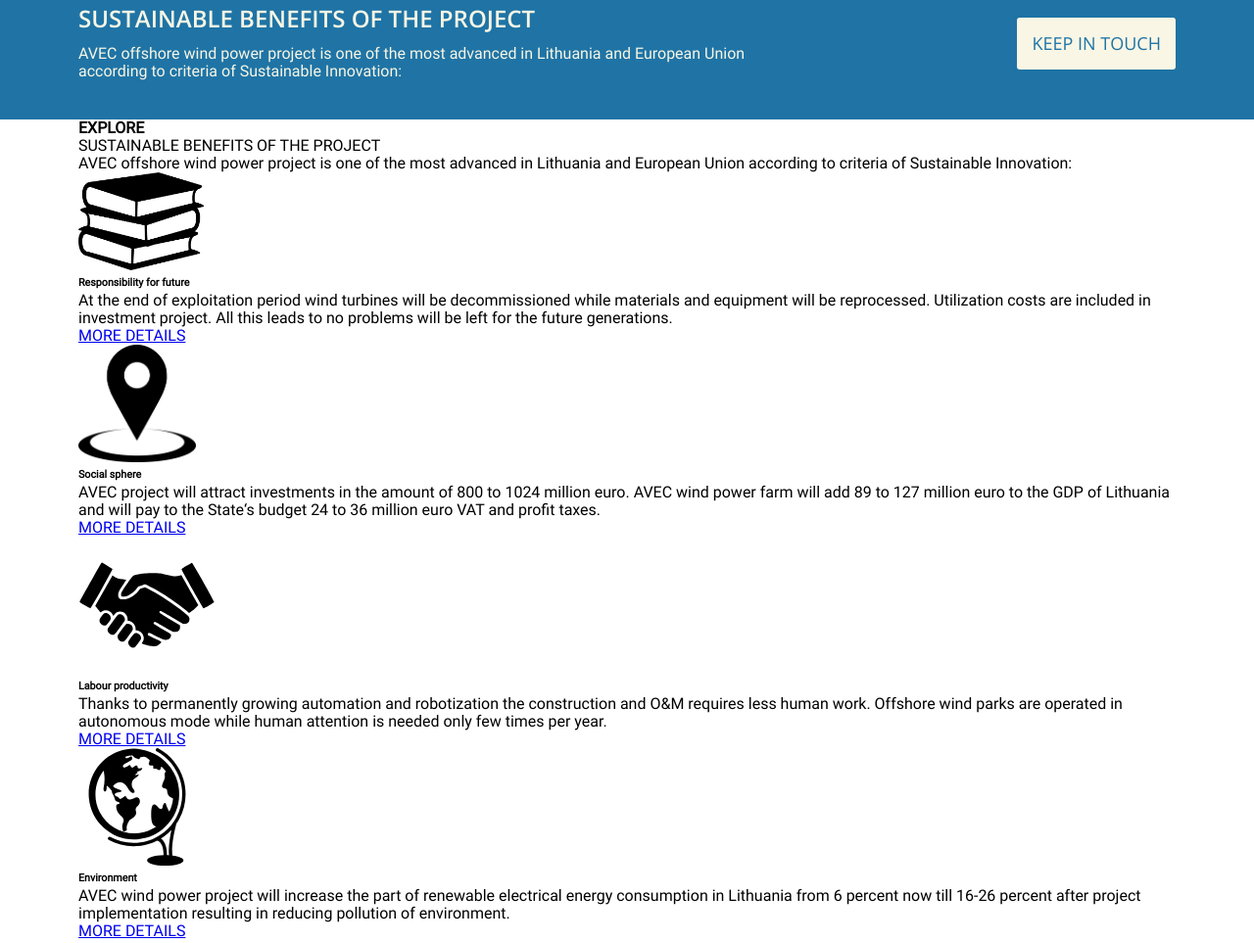
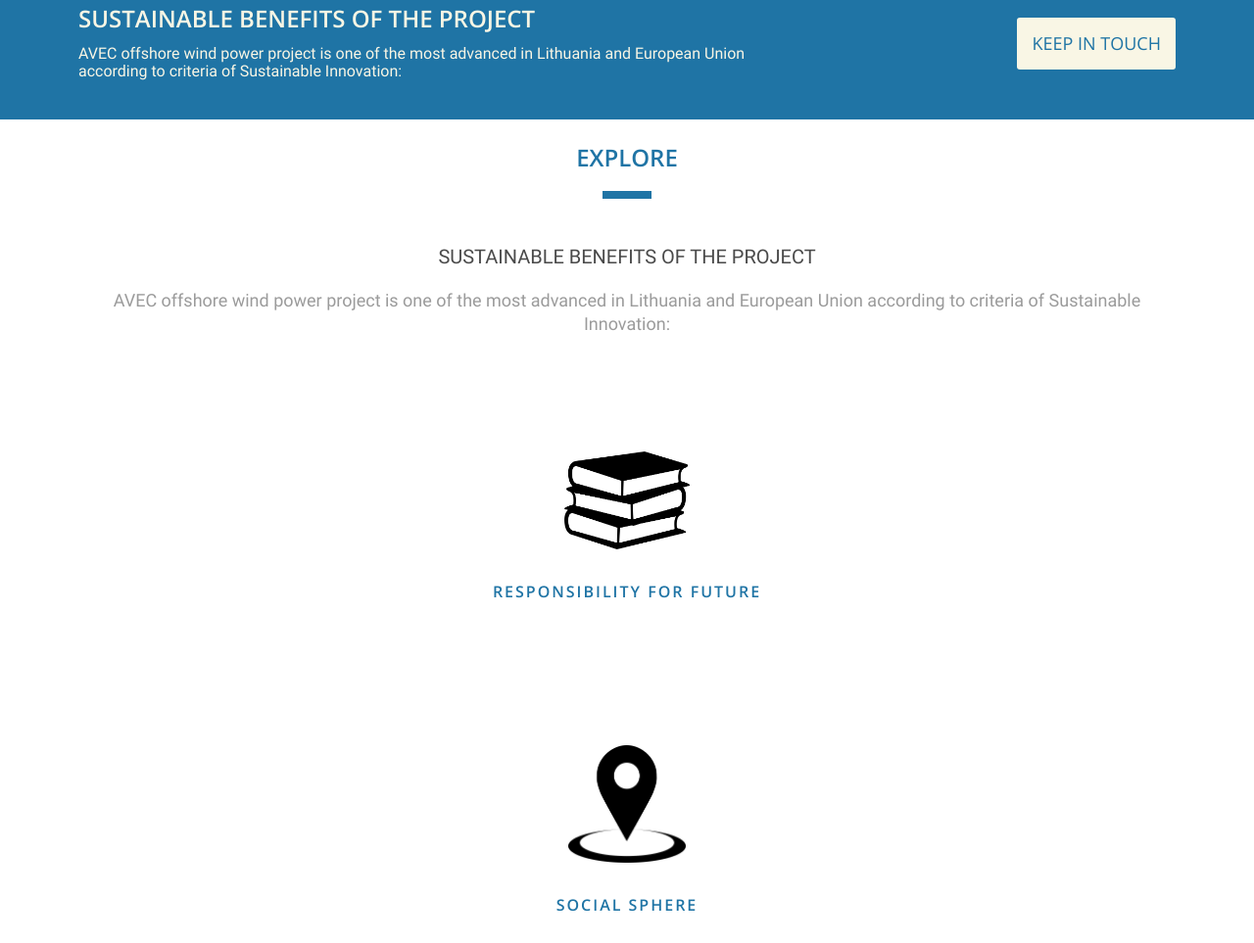
Before and after one commit to adzedas63/mobile-firs, a plain HTML site: page index.html in a window 1280 px wide. Shown: the part 840-1803 px from the top of the page at 98% size. Drawn offline with nearby package versions, Linux system fonts and the light colour scheme.

Commit message:
Add files via upload

```diff
--- /dev/null
+++ b/scss/global.scss
@@ -0,0 +1,106 @@
+@import 'vars';
+@import 'fonts';
+
+html {
+    box-sizing: border-box;
+}
+*,*::after,*::before {
+    box-sizing: inherit;
+}
+
+h1, h2, h3, h4, h5, h6 {
+    margin: 0;
+}
+ul, li {
+    margin: 0;
+    padding: 0;
+    list-style: none;
+}
+button {
+    padding: 0;
+}
+p {
+    margin: 0;
+}
+a {
+    text-decoration: none;
+    color: inherit;
+}
+body {
+    min-width: 320px;
+    overflow-x: hidden;
+    font-family: 'Roboto-Regular',  'Courier New', Courier, monospace, 'sans-serif';
+    font-weight: 400;
+    font-size: 16px;
+    line-height: 18px;
+    color: $default-color;
+}
+
+.container {
+    padding: 0 20px;
+}
+
+@media (min-width: 378px){
+    .container{
+        max-width: 600px;
+        margin: 0 auto;
+
+    }
+}
+
+@media (min-width: 640px){
+    .container{
+        max-width: 800px;
+        margin: 0 auto;
+
+    }
+}
+
+@media (min-width: 768px){
+    .container{
+        max-width: 900px;
+        padding: 0 40px;
+        margin: 0 auto;
+
+    }
+}
+
+@media (min-width: 1024px){
+    .container{
+        max-width: 1200px;
+        margin: 0 auto;
+        padding: 0 40px;
+    }
+}
+
+@media (min-width: 1440px){
+    .container{
+        max-width: 1520px;
+    }
+}
+
+@media (min-width: 2560px){
+    .container{
+        max-width: 2800px;
+    }
+}
+
+.title {
+    line-height: 28px;
+    font-size: 24px;
+    color: $accent;
+    @extend %open-700;
+    position: relative;
+    padding-bottom: 28px;
+    &::after {
+        content: "";
+        position: absolute;
+        width: 50px;
+        height: 8px;
+        background-color: $accent;
+        bottom: 0;
+        left: 0;
+        right: 0;
+        margin: 0 auto;
+    }
+}
--- a/scss/style.scss
+++ b/scss/style.scss
@@ -1,84 +1,8 @@
 @import 'vars';
 @import 'fonts';
+@import 'global';
 
-html {
-    box-sizing: border-box;
-}
-*,*::after,*::before {
-    box-sizing: inherit;
-}
 
-h1, h2, h3, h4, h5, h6 {
-    margin: 0;
-}
-ul, li {
-    margin: 0;
-    padding: 0;
-    list-style: none;
-}
-button {
-    padding: 0;
-}
-p {
-    margin: 0;
-}
-body {
-    min-width: 320px;
-    overflow-x: hidden;
-    font-family: 'Roboto-Regular',  'Courier New', Courier, monospace, 'sans-serif';
-    font-weight: 400;
-    font-size: 16px;
-    line-height: 18px;
-}
-
-.container {
-    padding: 0 20px;
-}
-
-@media (min-width: 378px){
-    .container{
-        max-width: 600px;
-        margin: 0 auto;
-
-    }
-}
-
-@media (min-width: 640px){
-    .container{
-        max-width: 800px;
-        margin: 0 auto;
-
-    }
-}
-
-@media (min-width: 768px){
-    .container{
-        max-width: 900px;
-        padding: 0 40px;
-        margin: 0 auto;
-
-    }
-}
-
-@media (min-width: 1024px){
-    .container{
-        max-width: 1200px;
-        margin: 0 auto;
-        padding: 0 40px;
-    }
-}
-
-@media (min-width: 1440px){
-    .container{
-        max-width: 1520px;
-    }
-}
-
-@media (min-width: 2560px){
-    .container{
-        max-width: 2800px;
-    }
-}
 
 .header {
     background-color: $accent;
@@ -468,3 +392,73 @@
         }
     }
 }
+
+.services {
+    padding: 25px 0 40px;
+    text-align: center;
+    &__title{
+        margin-bottom: 47px;
+        color: $accent;
+    }
+    &__descr {
+        line-height: 24px;
+        font-size: 20px;
+        color: $text-color;
+        margin-bottom: 21px;
+    }
+    &__text {
+        color: $default-color;
+        line-height: 24px;
+        font-size: 18px;
+        margin-bottom: 40px;
+    }
+    &__item {
+        min-height: 310px;
+        display: flex;
+        flex-direction: column;
+        justify-content: center;
+    }
+    &:hover {
+        .services__item-text{
+            display: block;
+        }
+        .services__item-link{
+            display: block;
+        }
+        .services__item-img{
+            margin-bottom: 14px;
+        }
+        .services__item-title{
+            margin-bottom: 30px;
+        }
+        .services__item-inner{
+            border: 4px solid $accent;
+            margin: 18px;
+            padding: 25px 20px 5px;
+            min-height: 277px;
+        }
+    }
+    &__item-img {
+        margin-bottom: 30px;
+    }
+    &__item-title{
+        font-size: 16px;
+        line-height: 19px;
+        letter-spacing: 2px;
+        color: $accent;
+        @extend %open-700;
+        text-transform: uppercase;
+    }
+    &__item-text{
+        display: none;
+        margin-bottom: 17px;
+        @extend %roboto-300;
+    }
+    &__item-link{
+        display: none;
+        letter-spacing: 2px;
+        color: $accent;
+        @extend %open-700;
+        text-transform: uppercase;
+    }
+}
--- a/scss/vars.scss
+++ b/scss/vars.scss
@@ -1,6 +1,7 @@
 $accent: rgb(31, 116, 165);
 $text-color:#4a4a4a;
 $bg-color: #f9f6e5;
+$default-color: #9b9b9b;
 
 %roboto-300{
     font-family: 'Roboto-Regular';
@@ -11,3 +12,8 @@
     font-family: 'OpenSans-Regular';
     font-weight: 600;
 }
+
+%open-700 {
+    font-family: 'OpenSans-SemiBold';
+    font-weight: 700;
+}
```
Also changed, not shown: scss/fonts.css, scss/global.css (added), scss/style.css, 2 other files.
